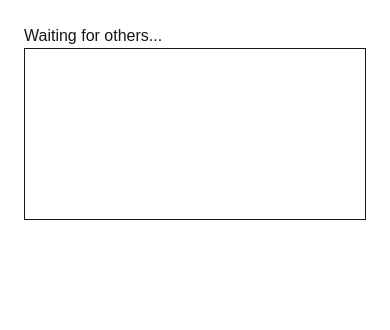
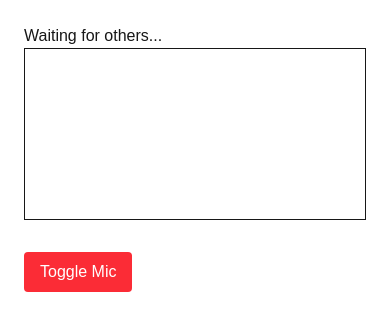
Before and after one commit to sailajabevara/nextjs-webrtc-video-chat, a Next.js app: page /room/1 in a window 390 px wide. Shown: the top 330 px of the page. Built offline with nearby package versions, Linux system fonts and the light colour scheme; no server answers.

Commit message:
Step 6 completed - microphone mute button implemented

```diff
--- a/app/room/[roomId]/page.tsx
+++ b/app/room/[roomId]/page.tsx
@@ -1,4 +1,3 @@
-
 
 "use client";
 
@@ -17,6 +16,8 @@ export default function RoomPage() {
 
   const localStream = useRef<MediaStream | null>(null);
   const peerConnections = useRef<Record<string, RTCPeerConnection>>({});
+
+  const isMuted = useRef(false);
 
   useEffect(() => {
 
@@ -135,22 +136,52 @@ export default function RoomPage() {
     return pc;
   }
 
+  // 🎤 Toggle microphone
+  function toggleMute() {
+
+    if (!localStream.current) return;
+
+    const audioTrack = localStream.current.getAudioTracks()[0];
+
+    if (!audioTrack) return;
+
+    audioTrack.enabled = !audioTrack.enabled;
+
+    console.log("Mic Enabled:", audioTrack.enabled);
+
+    isMuted.current = !audioTrack.enabled;
+
+  }
+
   return (
     <div className="p-6">
 
-      <h2>Waiting for others...</h2>
+      <h2 data-test-id="status-waiting">Waiting for others...</h2>
 
+      {/* Local Video */}
       <video
         ref={localVideoRef}
         autoPlay
         muted
         className="w-96 border"
+        data-test-id="local-video"
       />
 
+      {/* Remote Videos */}
       <div
         ref={remoteContainerRef}
         className="flex gap-4 mt-4"
+        data-test-id="remote-video-container"
       />
+
+      {/* Mic Button */}
+      <button
+        onClick={toggleMute}
+        data-test-id="mute-mic-button"
+        className="mt-4 px-4 py-2 bg-red-500 text-white rounded"
+      >
+        Toggle Mic
+      </button>
 
     </div>
   );
```
Lines whose indentation alone changed are shown as unchanged.
